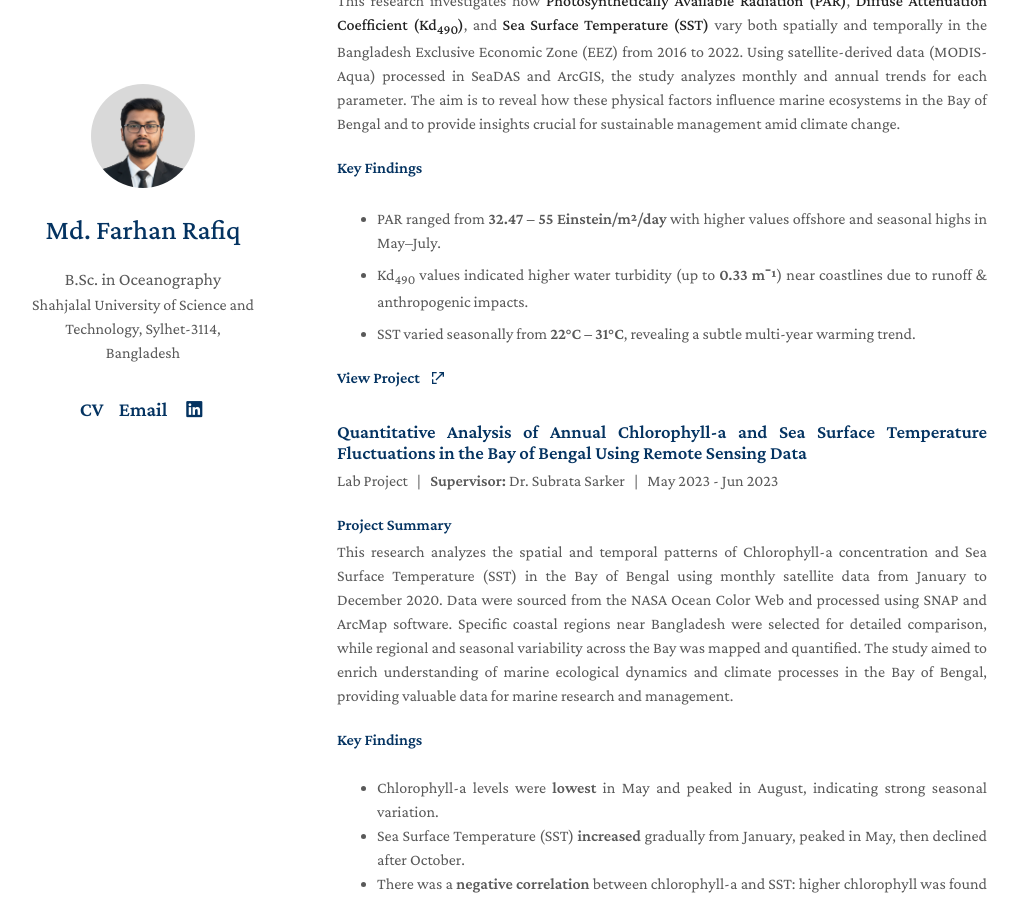
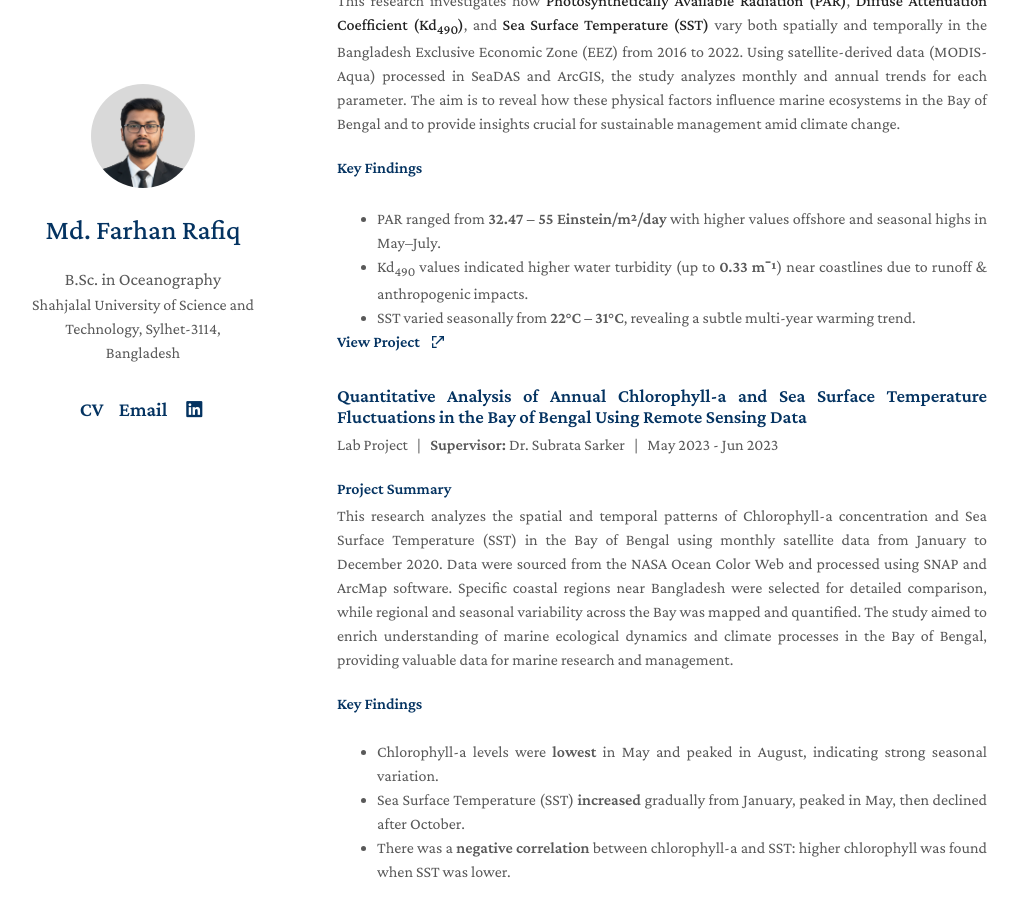
Before and after one commit to farhan-rafiq/farhan-rafiq.github.io, a Jekyll site: the page built from index.md, in a window 1280 px wide and 900 px high, scrolled down 1073 px. Shown: the whole window, without its empty margins (133-1151 px from the left). Built offline with Jekyll 4.4.1, drawn with Linux system fonts in a browser that asks for light colours; a style sheet for code colours, icons or effects is not loaded.

Commit message:
margin 0

```diff
--- a/index.md
+++ b/index.md
@@ -106,7 +106,7 @@ layout: homepage
 
   <div style="display:flex; flex-wrap:wrap; gap:1.5em;">
   <h4 style="margin-bottom:.2em;">Key Findings</h4>
-    <ul style="display:flex; flex-wrap:wrap; gap:.5em; ">
+    <ul style="margin: 0">
             <li>PAR ranged from <b>32.47 – 55 Einstein/m²/day</b> with higher values offshore and seasonal highs in May–July.</li>
             <li>Kd<sub>490</sub> values indicated higher water turbidity (up to <b>0.33 m⁻¹</b>) near coastlines due to runoff &amp; anthropogenic impacts.</li>
             <li>SST varied seasonally from <b>22°C – 31°C</b>, revealing a subtle multi-year warming trend.</li>
```
